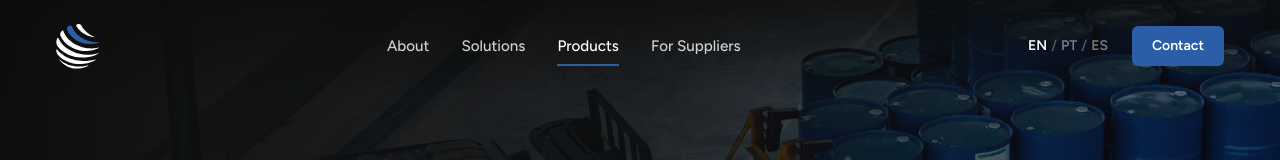
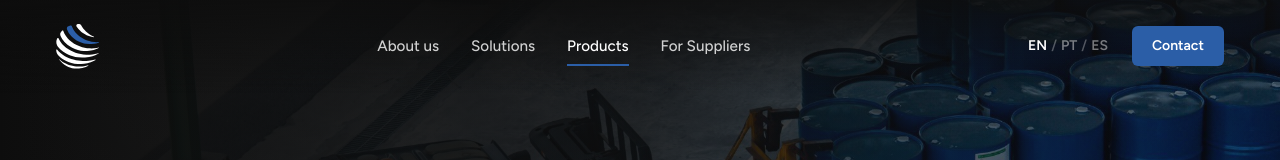
Before and after one commit to mkttrustads/site-navigal, a Next.js app: page /products in a window 1280 px wide. Shown: the top 160 px of the page. Built offline with nearby package versions, Linux system fonts and the light colour scheme.

Commit message:
Rename About nav item to About us / Quem somos / Quiénes somos
Co-Authored-By: Claude Sonnet 5.5 <noreply@anthropic.com>
Claude-Session: https://claude.ai/code/session_01KKQ6nEwokypbfxfFyR12Zh

```diff
--- a/content/i18n/es.ts
+++ b/content/i18n/es.ts
@@ -257,7 +257,7 @@ export const es: Translation = {
 
   site: {
     tagline: 'Construyendo conexiones confiables',
-    nav: ['Nosotros', 'Soluciones', 'Productos', 'Para Proveedores', 'Contacto'],
+    nav: ['Quiénes somos','Soluciones', 'Productos', 'Para Proveedores', 'Contacto'],
     quoteCta: 'Solicitar cotización',
     facts: {
       launched: 'Navigal lanzada',
--- a/content/i18n/pt.ts
+++ b/content/i18n/pt.ts
@@ -256,7 +256,7 @@ export const pt: Translation = {
 
   site: {
     tagline: 'Construindo conexões confiáveis',
-    nav: ['Sobre', 'Soluções', 'Produtos', 'Para Fornecedores', 'Contato'],
+    nav: ['Quem somos','Soluções', 'Produtos', 'Para Fornecedores', 'Contato'],
     quoteCta: 'Solicitar cotação',
     facts: {
       launched: 'Navigal lançada',
--- a/content/site.ts
+++ b/content/site.ts
@@ -24,7 +24,7 @@ export const company = {
 export type NavItem = { label: string; href: string }
 
 export const primaryNav: NavItem[] = [
-  { label: 'About', href: '/about' },
+  { label: 'About us', href: '/about' },
   { label: 'Solutions', href: '/solutions' },
   { label: 'Products', href: '/products' },
   { label: 'For Suppliers', href: '/suppliers' },
```
